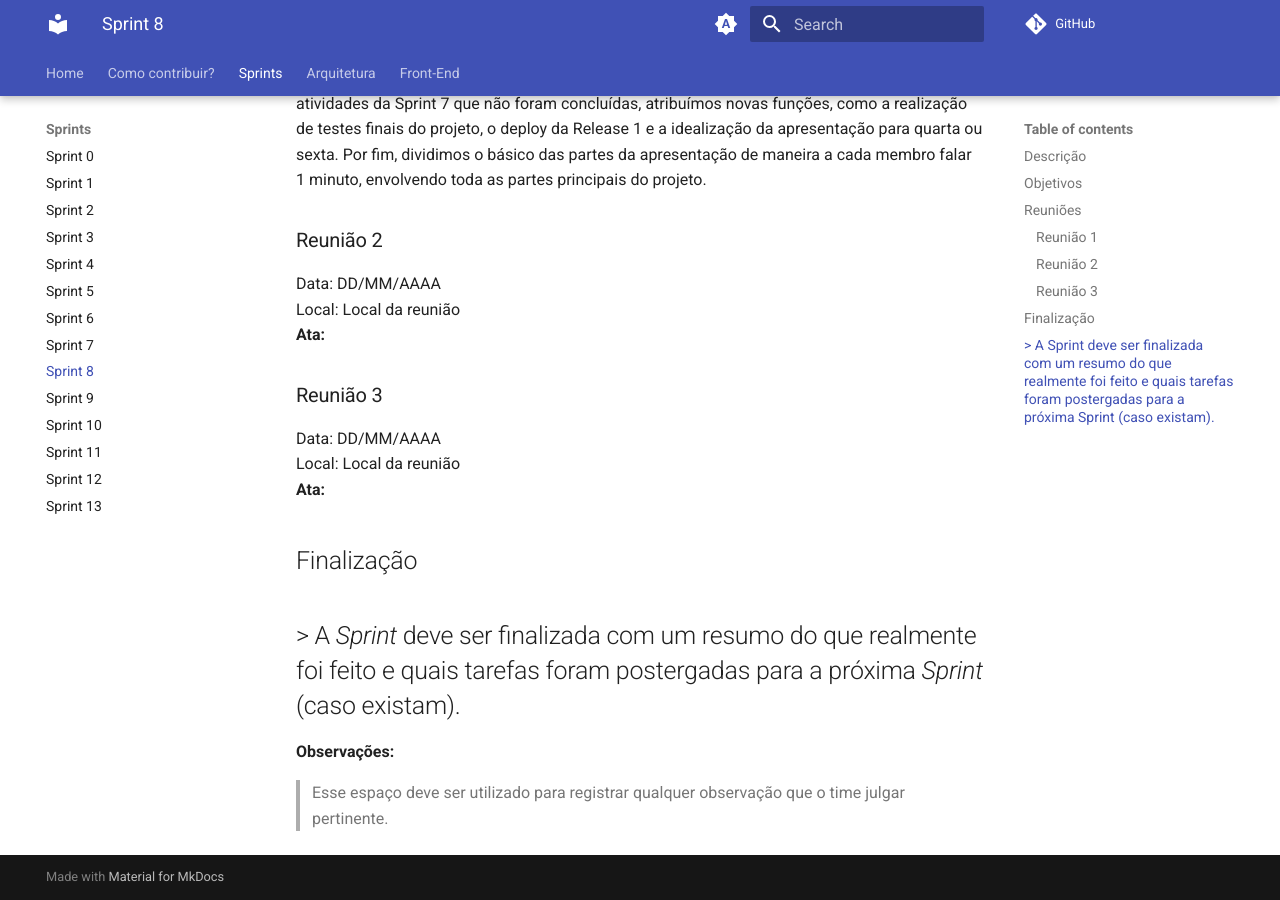
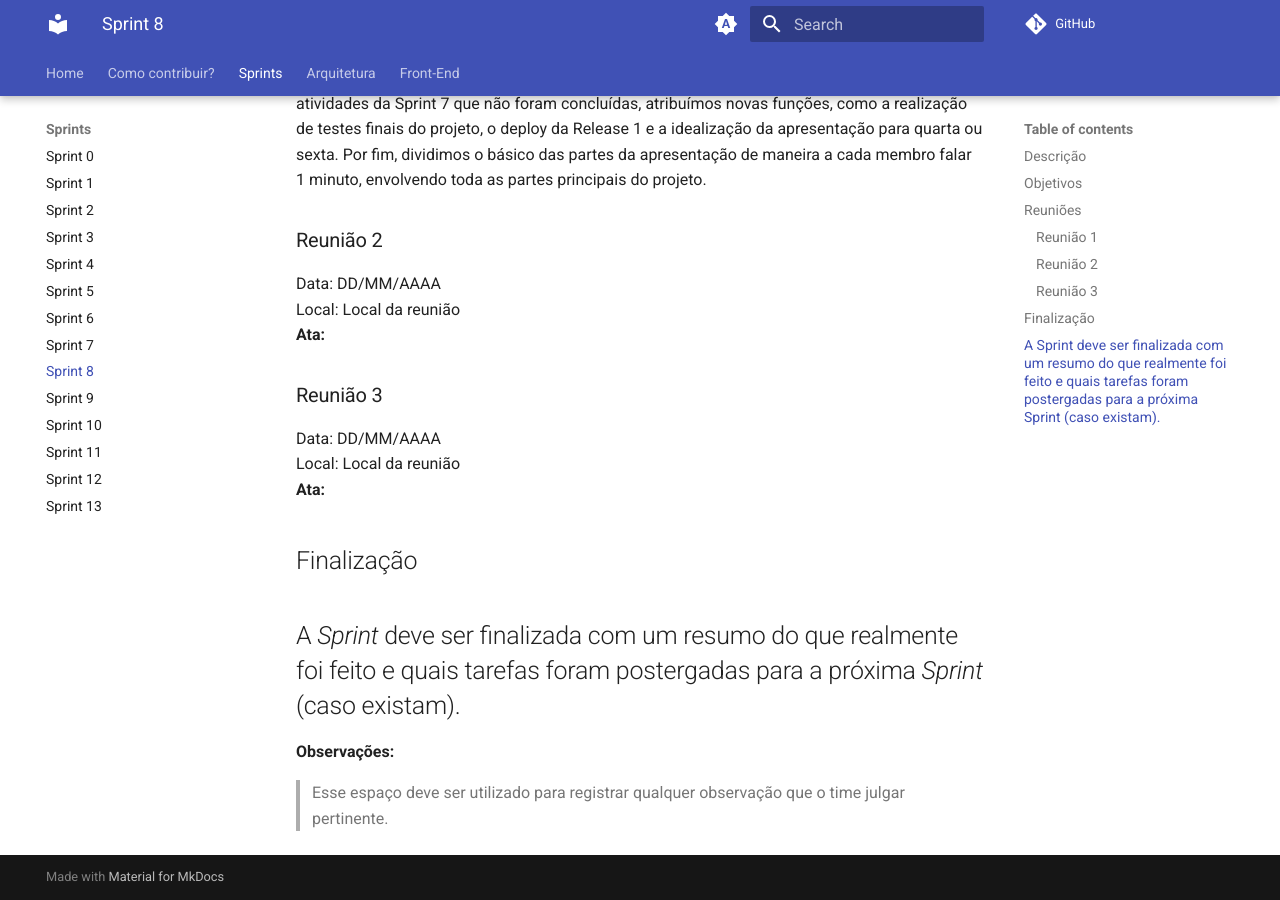
Before and after one commit to zlimaz/2025-1-AcheiUnB-Testes, an MkDocs documentation site: the page built from docs/sprints/sprint-8.md, in a window 1280 px wide and 900 px high, scrolled down 995 px. Built offline with MkDocs 1.6.1 and Material for MkDocs 9.7.7, drawn with Linux system fonts in a browser that asks for light colours; comment, search, counter and statistics services are not loaded.

```diff
--- a/docs/sprints/sprint-8.md
+++ b/docs/sprints/sprint-8.md
@@ -42,7 +42,7 @@ Local: Local da reunião
 
 
 ## Finalização
-> A _Sprint_ deve ser finalizada com um resumo do que realmente foi feito e quais tarefas foram postergadas para a próxima _Sprint_ (caso existam).
+A _Sprint_ deve ser finalizada com um resumo do que realmente foi feito e quais tarefas foram postergadas para a próxima _Sprint_ (caso existam).
 ---
 
 **Observações:**
```
